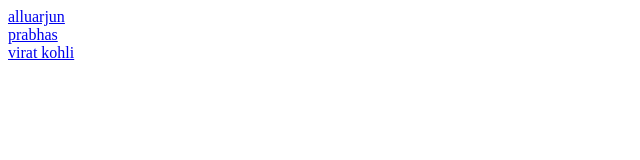
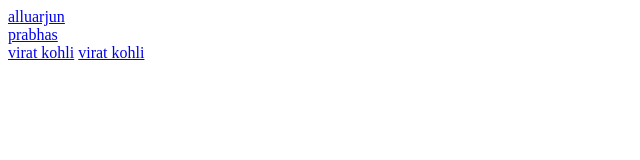
Before and after one commit to kavyasree4403/kavy, a plain HTML site: page index.html in a window 1280 px wide. Shown: the full height of the page, 0-640 px from the left. Drawn offline with Linux system fonts and the light colour scheme.

Commit message:
Update index.html

```diff
--- a/index.html
+++ b/index.html
@@ -9,6 +9,8 @@
     <a href="alluarjun.html">alluarjun</a><br>
     <a href="prabhaswiki.html">prabhas</a><br>
     <a href="vk.html">virat kohli</a>
+    <a href="./new/songsdownload.html">virat kohli</a>
+
 
 </body>
 </html>
```
